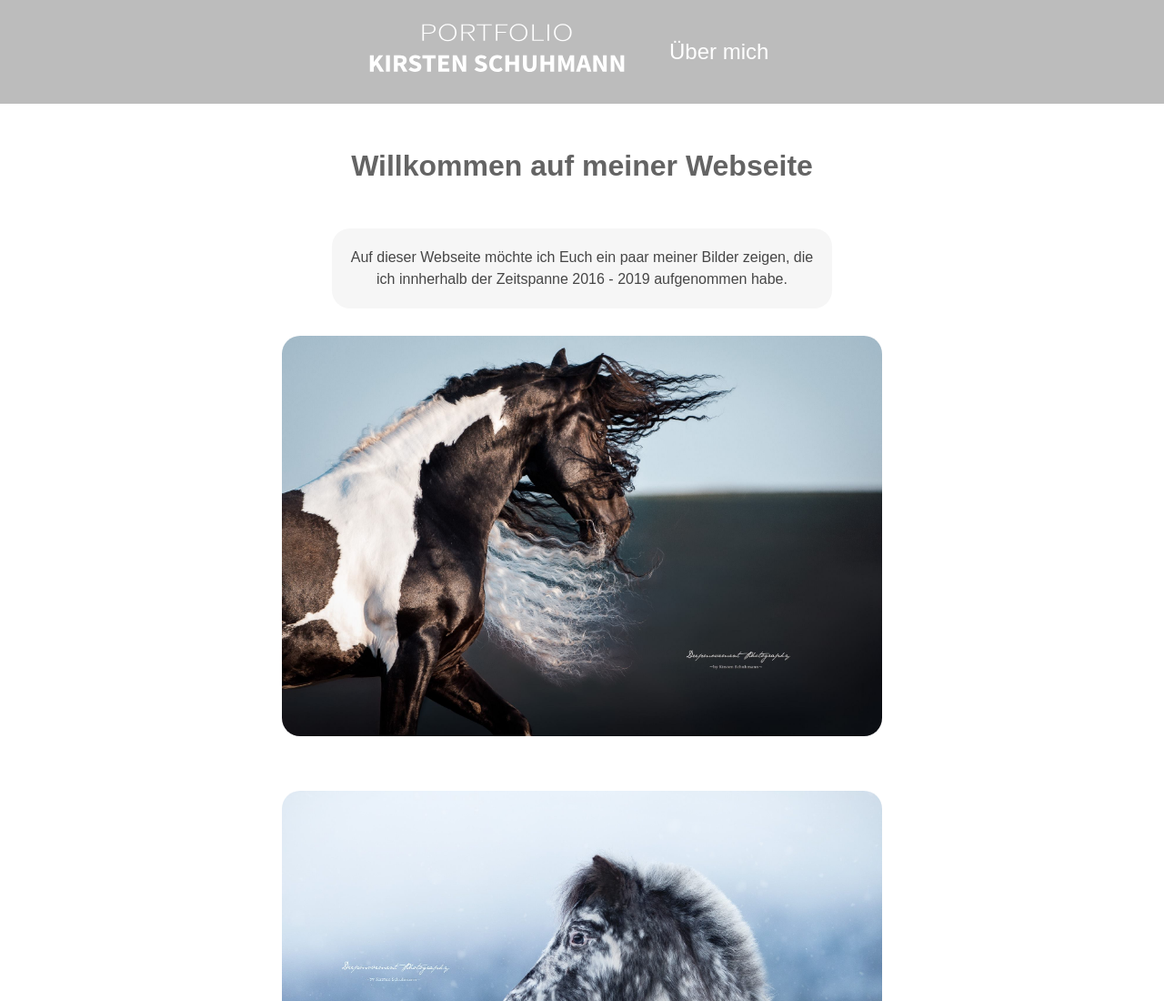
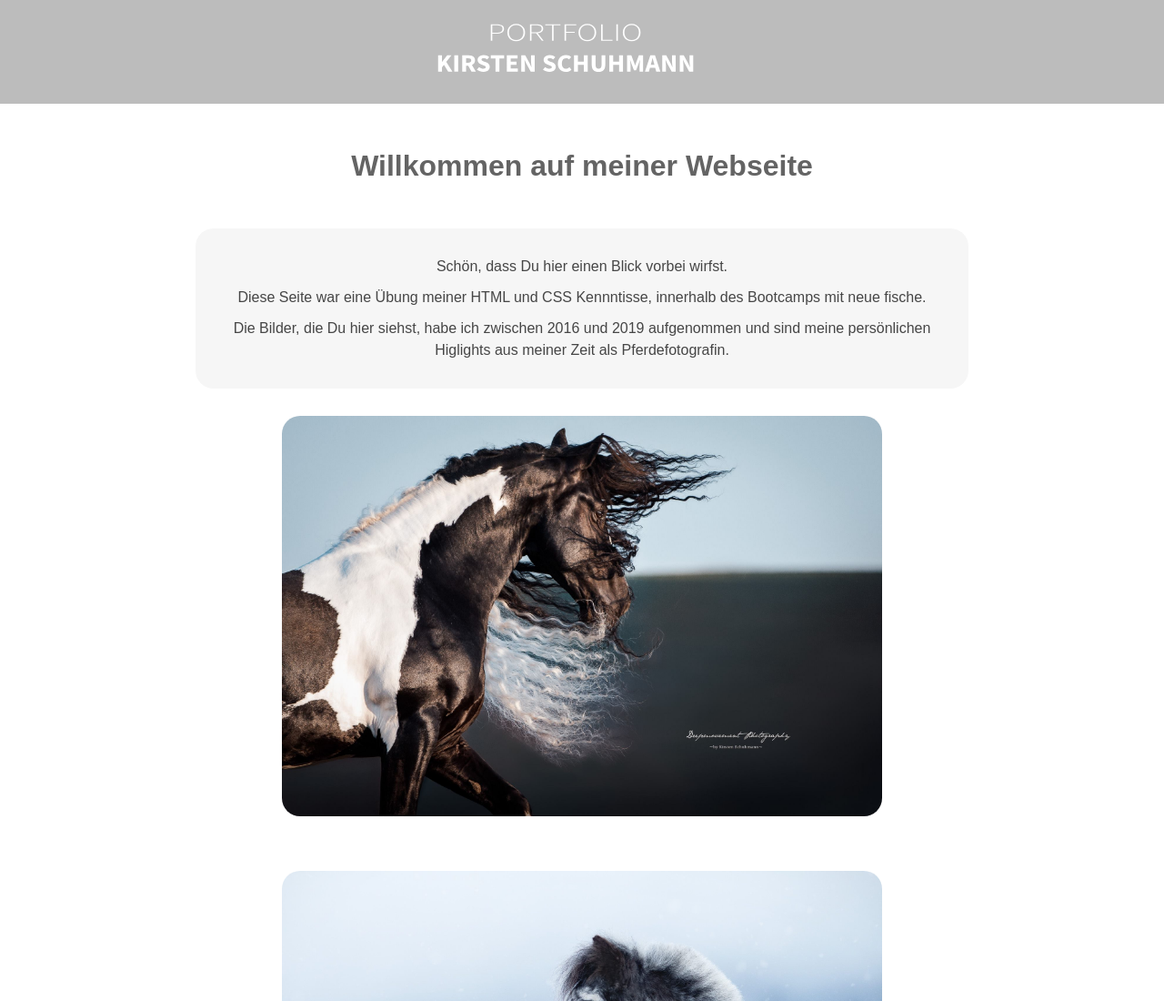
Before and after one commit to KirstenSchuhmann/PersonalWebsite, a plain HTML site: page index.html in a window 1280 px wide. Shown: the top 1100 px of the page at 91% size. Drawn offline with Linux system fonts and the light colour scheme.

Commit message:
Update Einleitungstext

```diff
--- a/CSS/components/mainpage.css
+++ b/CSS/components/mainpage.css
@@ -12,21 +12,18 @@ h1 {
 }
 .Einleitungstext {
   background-color: rgb(246, 246, 246);
-  position: relative;
+  color: rgb(70, 70, 70);
   border-radius: 20px;
-  padding: 24px;
-  display: flex;
   width: 90%;
-  max-width: 550px;
+  max-width: 850px;
   margin: 0 auto;
-}
-.Einleitungstext {
-  color: rgb(70, 70, 70);
   padding: 20px;
-  display: flex;
-  flex-wrap: wrap;
   text-align: center;
   line-height: 24px;
+}
+
+.Einleitungstext--p {
+  margin: 10px;
 }
 
 .BoxBilder {
@@ -37,7 +34,6 @@ h1 {
 
 .Bilder {
   justify-content: center;
-  width: 90%;
   max-width: 700px;
   margin: 10px;
   padding: 20px;
--- a/index.html
+++ b/index.html
@@ -26,9 +26,7 @@
             />
           </a>
         </li>
-        <li class="nav-item">
-          <a href="UeberMich.html">Über mich </a>
-        </li>
+
 
     </header>
 
@@ -36,8 +34,13 @@
     <main>
       <h1>Willkommen auf meiner Webseite</h1>
 
-      <section class="Einleitungstext"> Auf dieser Webseite möchte ich Euch ein paar meiner Bilder zeigen, die
-        ich innherhalb der Zeitspanne 2016 - 2019 aufgenommen habe.</section>
+      <section class="Einleitungstext">
+        <p class="Einleitungstext--p"> Schön, dass Du hier einen Blick vorbei wirfst.</p>
+
+        <p class="Einleitungstext--p">  Diese Seite war eine Übung meiner HTML und CSS Kennntisse, innerhalb des Bootcamps mit neue fische. </p>
+        <p class="Einleitungstext--p" >Die Bilder, die Du hier siehst, habe ich zwischen 2016 und 2019 aufgenommen und sind meine persönlichen Higlights aus meiner Zeit als Pferdefotografin.
+       </p>
+    </section>
 
 
 
```
